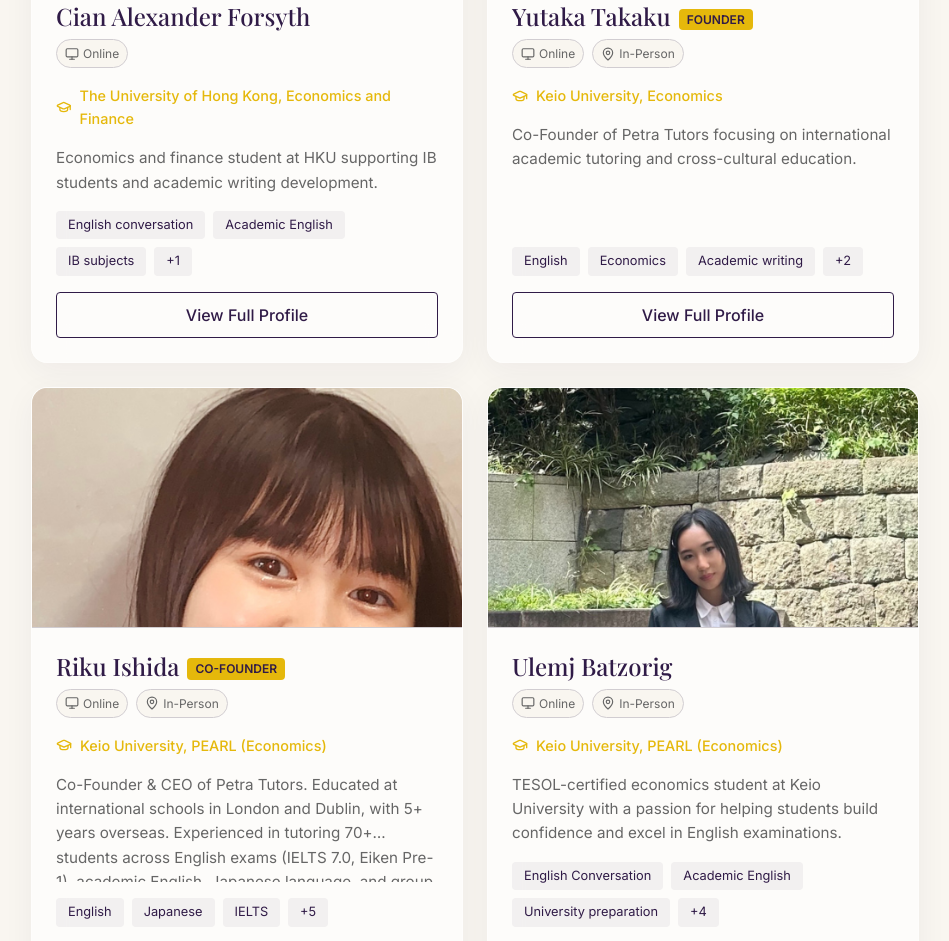
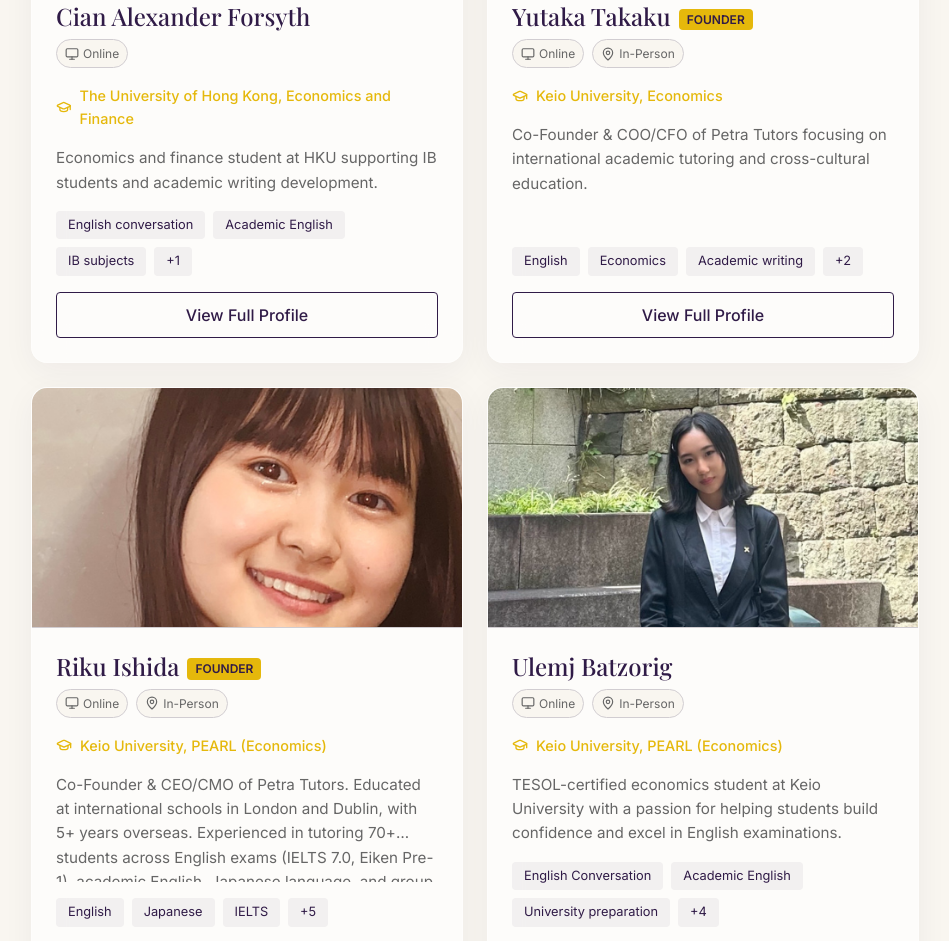
Before and after one commit to petratutorsadmin/petratutors, a React (Vite) app: page /tutors in a window 1280 px wide. Shown: the part 1340-2281 px from the top of the page, without its empty margins (321-1270 px from the left). Built offline with nearby package versions, Linux system fonts and the light colour scheme; a web font is replaced by a local one.

Commit message:
fix: center tutor photos on face instead of top of head + Riku role edit

```diff
--- a/src/pages/Tutors.jsx
+++ b/src/pages/Tutors.jsx
@@ -49,7 +49,7 @@ const TUTORS = [
         subjects: ['English', 'Economics', 'Academic writing', 'International school support', 'Interview preparation'],
         targetAges: ['High school', 'University', 'Adults'],
         languages: ['English', 'Japanese'],
-        intro: 'Co-Founder of Petra Tutors focusing on international academic tutoring and cross-cultural education.',
+        intro: 'Co-Founder & COO/CFO of Petra Tutors focusing on international academic tutoring and cross-cultural education.',
         strengths: ['Cross-cultural Education', 'Mentorship'],
         format: ['Online', 'In-Person'],
         role: 'Founder',
@@ -62,10 +62,10 @@ const TUTORS = [
         subjects: ['English', 'Japanese', 'IELTS', 'Eiken', 'Academic Writing', 'Speaking & Presentation', 'University preparation', 'Language tutoring for children'],
         targetAges: ['Children', 'Elementary', 'Junior high', 'High school', 'University', 'Adults'],
         languages: ['English', 'Japanese'],
-        intro: 'Co-Founder & CEO of Petra Tutors. Educated at international schools in London and Dublin, with 5+ years overseas. Experienced in tutoring 70+ students across English exams (IELTS 7.0, Eiken Pre-1), academic English, Japanese language, and group instruction.',
+        intro: 'Co-Founder & CEO/CMO of Petra Tutors. Educated at international schools in London and Dublin, with 5+ years overseas. Experienced in tutoring 70+ students across English exams (IELTS 7.0, Eiken Pre-1), academic English, Japanese language, and group instruction.',
         strengths: ['Exam Prep (IELTS/Eiken)', 'International Curricula', 'College Consulting'],
         format: ['Online', 'In-Person'],
-        role: 'Co-Founder',
+        role: 'Founder',
         image: '/images/tutors/tutor-5.png'
     },
     {
--- a/src/pages/Tutors.module.css
+++ b/src/pages/Tutors.module.css
@@ -96,7 +96,7 @@
     width: 100%;
     height: 100%;
     object-fit: cover;
-    object-position: center top;
+    object-position: center center;
 }
 
 .tutorInfo {
```
